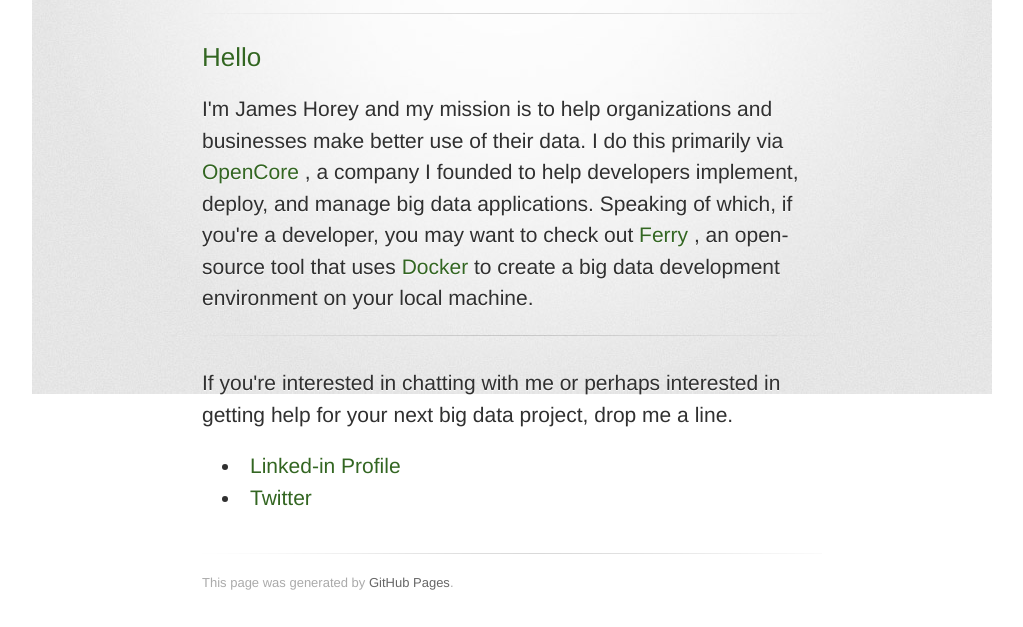
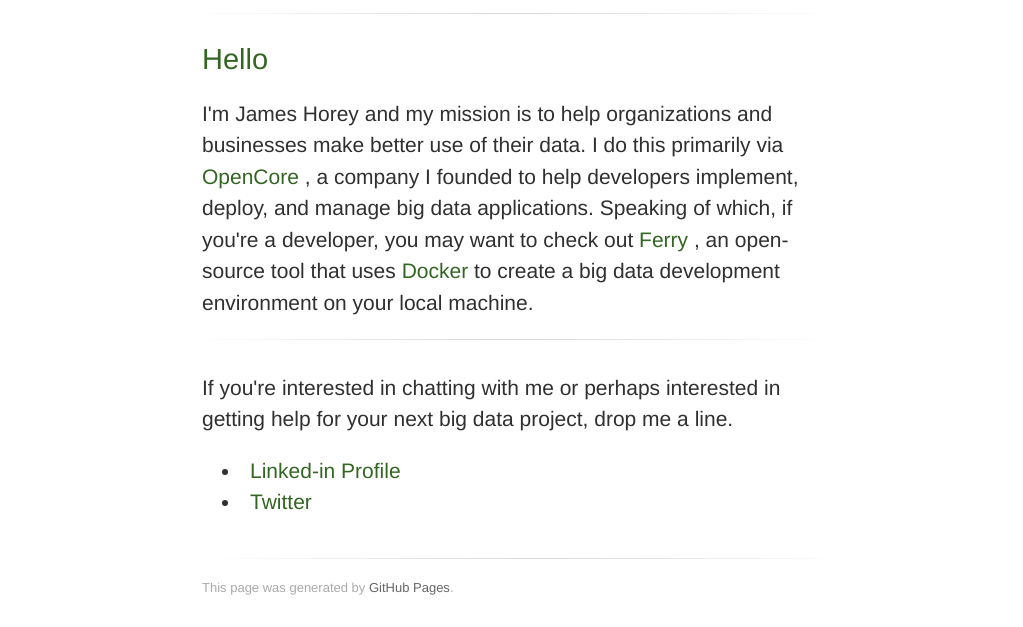
Before and after one commit to jhorey/jhorey.github.io, a plain HTML site: page index.html in a window 1280 px wide. Shown: the part 179-806 px from the top of the page, without its empty margins (128-1151 px from the left). Drawn offline with Linux system fonts and the light colour scheme; a web font is replaced by a local one.

Commit message:
remove container background

```diff
--- a/stylesheets/stylesheet.css
+++ b/stylesheets/stylesheet.css
@@ -88,7 +88,6 @@
 }
 
 #container {
-  background: transparent url(../images/highlight-bg.jpg) 50% 0 no-repeat;
   min-height: 595px;
 }
 
@@ -249,7 +248,7 @@
 }
 
 h2 {
-  font-size: 26px;
+  font-size: 29px;
   font-weight: lighter;
   color: #362;
   margin-bottom: 16px;
```
